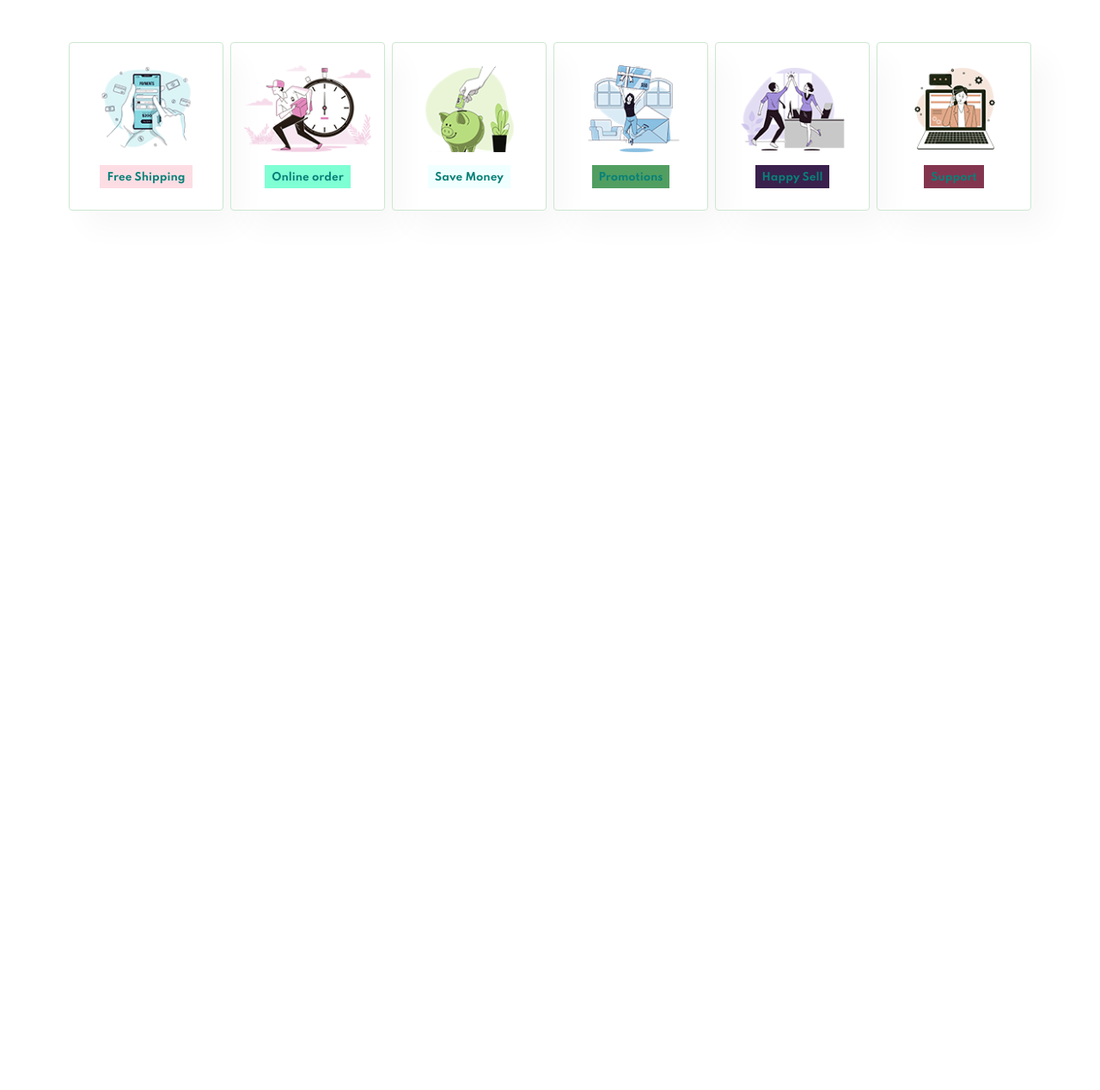
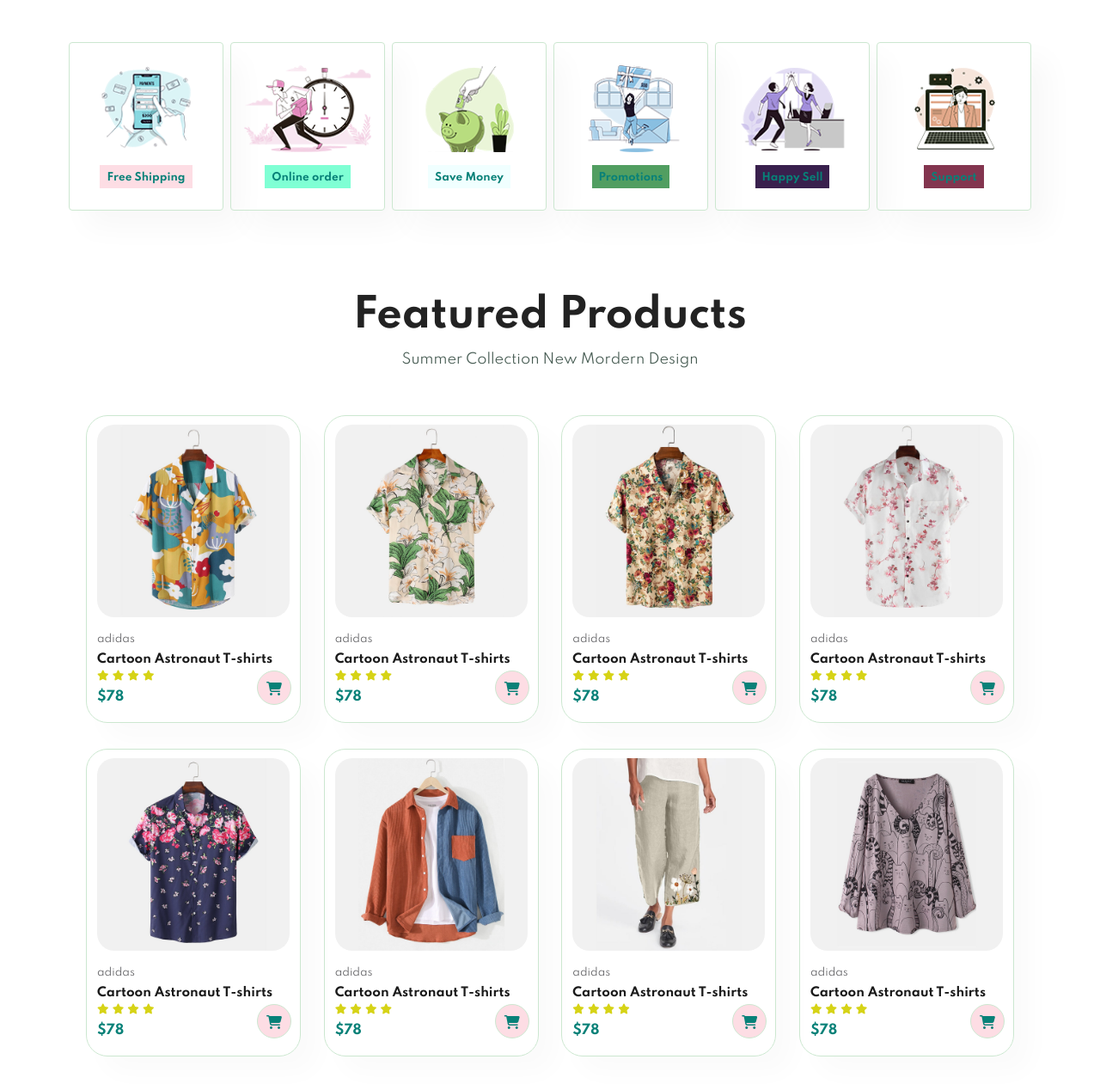
Before and after one commit to akhil053/E-commerce-website, a website: page index.html in a window 1280 px wide. Shown: the part 811-2079 px from the top of the page at 86% size. Before the commit the page ends 1111 px from the top, so only its background shows below. Drawn offline with Linux system fonts and the light colour scheme.

Commit message:
Added featured products

```diff
--- a/index.html
+++ b/index.html
@@ -60,6 +60,148 @@
 
   </section>
 
+
+  <section id="product" class="section-p1">
+    <h2>
+      Featured Products
+    </h2>
+
+    <p>Summer Collection New Mordern Design</p>
+
+    <div class="pro-conatiner">
+      <div class="pro">
+        <img src="img/products/f1.jpg" alt="">
+        <div class="des">
+          <span>adidas</span>
+          <h5>Cartoon Astronaut T-shirts</h5>
+          <div class="star">
+            <i class="fas fa-star"></i>
+            <i class="fas fa-star"></i>
+            <i class="fas fa-star"></i>
+            <i class="fas fa-star"></i>
+          </div>
+          <h4>$78</h4>
+        </div>
+        <a href="#"><i class="fas fa-shopping-cart cart"></i></a>
+      </div>
+
+       <div class="pro">
+        <img src="img/products/f2.jpg" alt="">
+        <div class="des">
+          <span>adidas</span>
+          <h5>Cartoon Astronaut T-shirts</h5>
+          <div class="star">
+            <i class="fas fa-star"></i>
+            <i class="fas fa-star"></i>
+            <i class="fas fa-star"></i>
+            <i class="fas fa-star"></i>
+          </div>
+          <h4>$78</h4>
+        </div>
+        <a href="#"><i class="fas fa-shopping-cart cart"></i></a>
+      </div>
+
+       <div class="pro">
+        <img src="img/products/f3.jpg" alt="">
+        <div class="des">
+          <span>adidas</span>
+          <h5>Cartoon Astronaut T-shirts</h5>
+          <div class="star">
+            <i class="fas fa-star"></i>
+            <i class="fas fa-star"></i>
+            <i class="fas fa-star"></i>
+            <i class="fas fa-star"></i>
+          </div>
+          <h4>$78</h4>
+        </div>
+        <a href="#"><i class="fas fa-shopping-cart cart"></i></a>
+      </div>
+
+       <div class="pro">
+        <img src="img/products/f4.jpg" alt="">
+        <div class="des">
+          <span>adidas</span>
+          <h5>Cartoon Astronaut T-shirts</h5>
+          <div class="star">
+            <i class="fas fa-star"></i>
+            <i class="fas fa-star"></i>
+            <i class="fas fa-star"></i>
+            <i class="fas fa-star"></i>
+          </div>
+          <h4>$78</h4>
+        </div>
+        <a href="#"><i class="fas fa-shopping-cart cart"></i></a>
+      </div>
+
+       <div class="pro">
+        <img src="img/products/f5.jpg" alt="">
+        <div class="des">
+          <span>adidas</span>
+          <h5>Cartoon Astronaut T-shirts</h5>
+          <div class="star">
+            <i class="fas fa-star"></i>
+            <i class="fas fa-star"></i>
+            <i class="fas fa-star"></i>
+            <i class="fas fa-star"></i>
+          </div>
+          <h4>$78</h4>
+        </div>
+        <a href="#"><i class="fas fa-shopping-cart cart"></i></a>
+      </div>
+
+       <div class="pro">
+        <img src="img/products/f6.jpg" alt="">
+        <div class="des">
+          <span>adidas</span>
+          <h5>Cartoon Astronaut T-shirts</h5>
+          <div class="star">
+            <i class="fas fa-star"></i>
+            <i class="fas fa-star"></i>
+            <i class="fas fa-star"></i>
+            <i class="fas fa-star"></i>
+          </div>
+          <h4>$78</h4>
+        </div>
+        <a href="#"><i class="fas fa-shopping-cart cart"></i></a>
+      </div>
+
+       <div class="pro">
+        <img src="img/products/f7.jpg" alt="">
+        <div class="des">
+          <span>adidas</span>
+          <h5>Cartoon Astronaut T-shirts</h5>
+          <div class="star">
+            <i class="fas fa-star"></i>
+            <i class="fas fa-star"></i>
+            <i class="fas fa-star"></i>
+            <i class="fas fa-star"></i>
+          </div>
+          <h4>$78</h4>
+        </div>
+        <a href="#"><i class="fas fa-shopping-cart cart"></i></a>
+      </div>
+
+       <div class="pro">
+        <img src="img/products/f8.jpg" alt="">
+        <div class="des">
+          <span>adidas</span>
+          <h5>Cartoon Astronaut T-shirts</h5>
+          <div class="star">
+            <i class="fas fa-star"></i>
+            <i class="fas fa-star"></i>
+            <i class="fas fa-star"></i>
+            <i class="fas fa-star"></i>
+          </div>
+          <h4>$78</h4>
+        </div>
+        <a href="#"><i class="fas fa-shopping-cart cart"></i></a>
+      </div>
+
+    </div>
+  </section>
+
+
+
   <script src="script.js"></script>
 </body>
 
--- a/style.css
+++ b/style.css
@@ -191,3 +191,77 @@ body {
 #feature .fe-box:nth-child(6) h6{
     background-color: rgb(131, 53, 79);
 }
+
+#product{
+    text-align: center;
+}
+
+#product .pro-conatiner{
+    display: flex;
+    justify-content: space-between;
+    padding: 20px;
+    flex-wrap: wrap;
+}
+
+#product .pro{
+    width: 23%;
+    min-width: 250px;
+    padding: 10px 12px;
+    border: 1px solid #cce7d0;
+    border-radius: 25px;
+    cursor: pointer;
+    box-shadow: 20px 20px 30px rgba(0, 0 , 0, 0.02);
+    margin: 15px 0;
+    position: relative;
+}
+
+#product .pro img{
+    width: 100%;
+    border-radius: 20px;
+}
+
+#product .pro:hover{
+    box-shadow: 20px 20px 30px rgba(0, 0 , 0, 0.06);
+}
+
+#product .pro .des{
+    text-align: start;
+    padding: 10px 0px;
+}
+
+#product .pro .des span{
+    color: #606063;
+    font-size: 12px;
+}
+
+#product .pro .des h5{
+    padding-top:7px;
+    color: #1a1a1a;
+    font-size: 14px;
+}
+
+#product .pro .des i{
+    font-size: 12px;
+    color: rgb(214, 211, 22);
+}
+
+#product .pro .des h4{
+    padding-top: 7px;
+    font-size: 15px;
+    font-weight: 700;
+    color: #088178;
+}
+
+#product .pro .cart{
+    width: 40px;
+    height: 40px;
+    line-height: 40px;
+    border-radius: 50px;
+    background-color: #fddde4;
+    /* font-weight: 200; */
+    color: #088178;
+    border: 1px solid #cce7d0;
+    position: absolute;
+    bottom: 20px;
+    right: 10px;
+}
```
